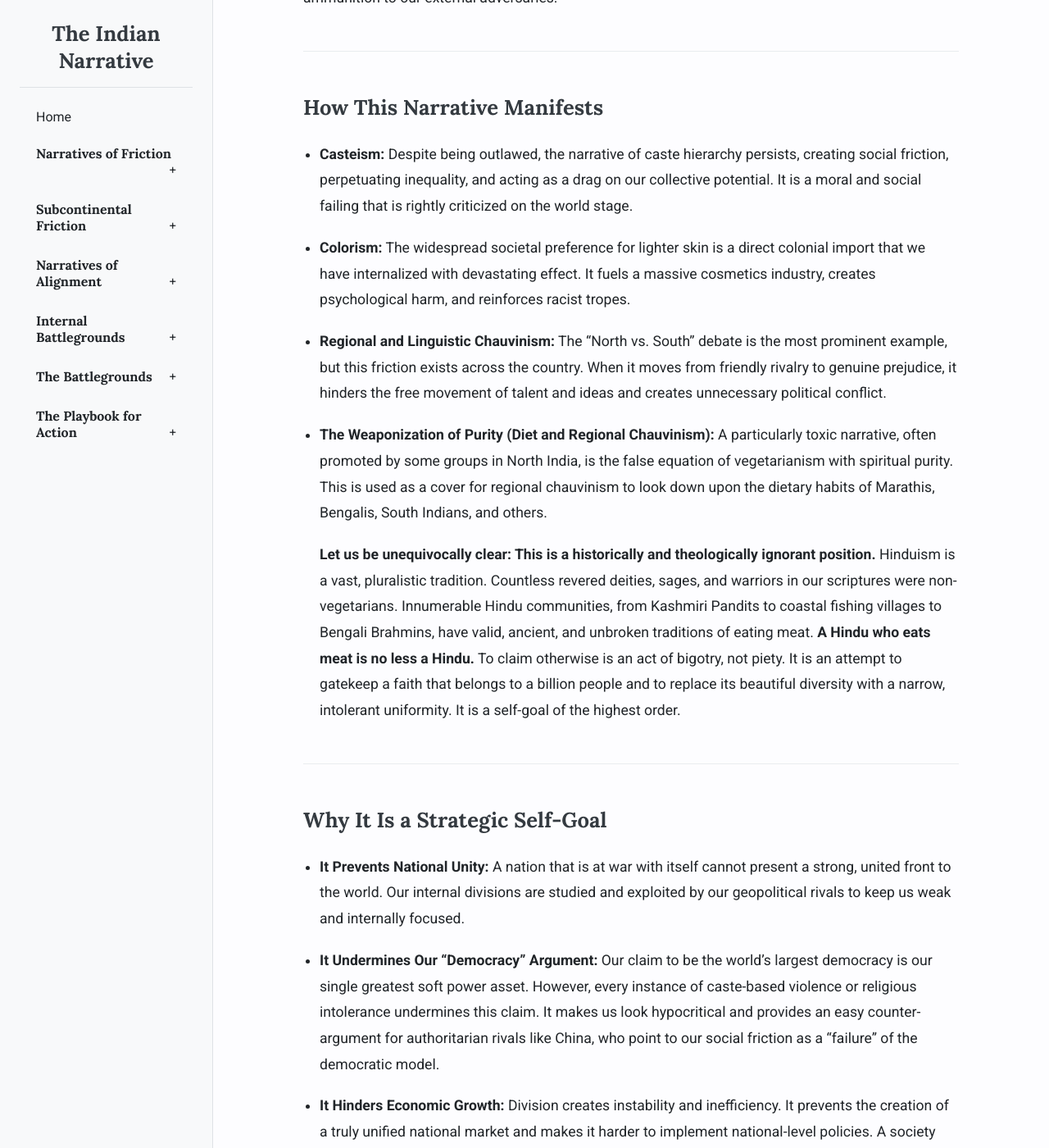
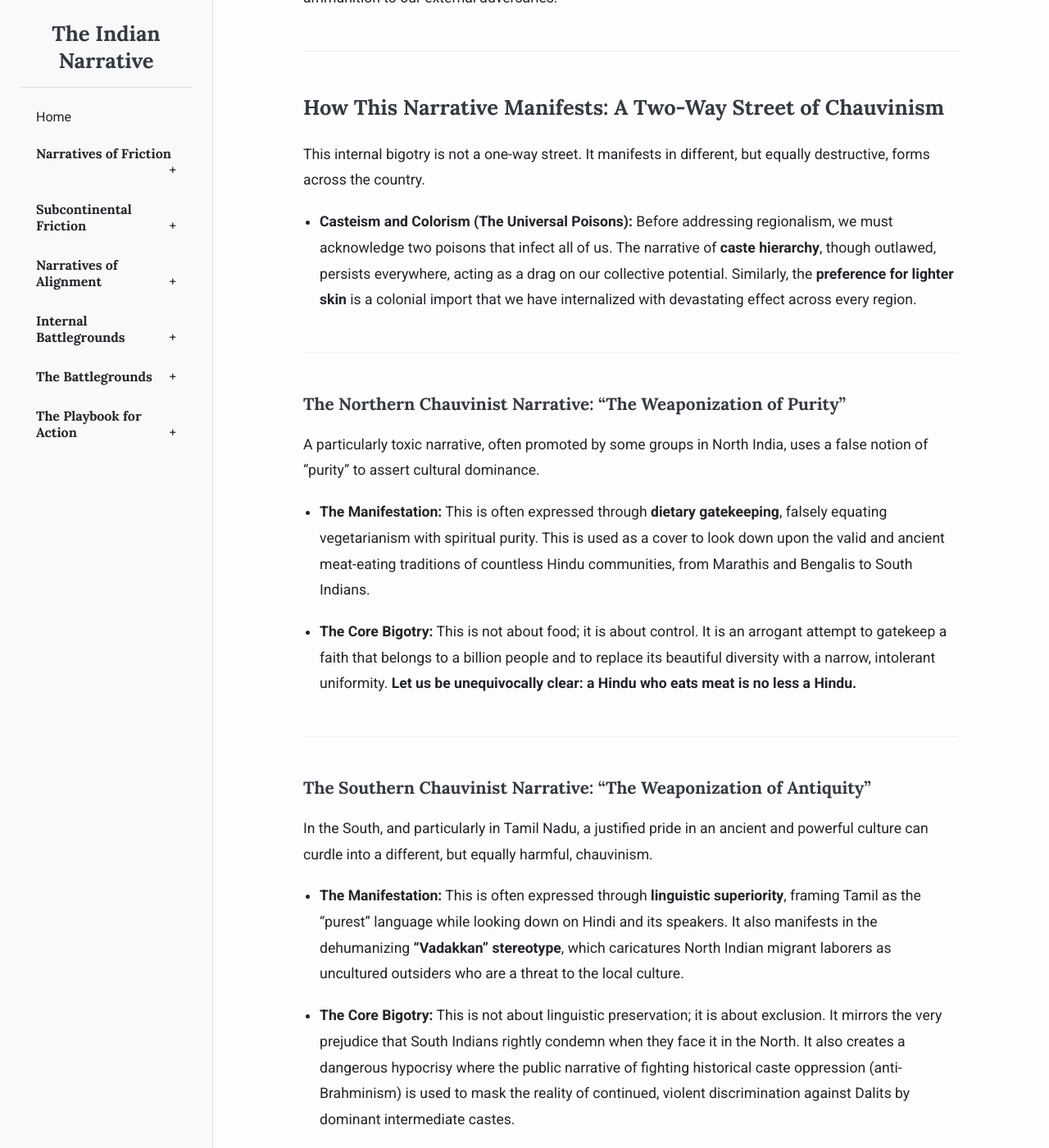
Before and after one commit to nodesman/indian-narrative, a Jekyll site: the page built from fractured-mirror.md, in a window 1280 px wide and 1400 px high, scrolled down 461 px. Shown: the whole window at 82% size. Built offline with Jekyll 4.4.1, drawn with Linux system fonts in a browser that asks for light colours; some of the changed text lies outside the part shown.

Commit message:
docs: Rewrite 'Fractured Mirror' to be a balanced critique
- Overhauls the 'Fractured Mirror' page to hold all forms of regional chauvinism accountable.
- Explicitly deconstructs both the Northern 'weaponization of purity' and the Southern 'weaponization of antiquity'.
- Calls out the hypocrisy of casteism within Southern social justice narratives.
- This creates a more honest, credible, and balanced analysis of India's internal divisions.

```diff
--- a/fractured-mirror.md
+++ b/fractured-mirror.md
@@ -12,15 +12,31 @@ This is our most dangerous internal vulnerability. It paralyzes national progres
 
 ---
 
-### How This Narrative Manifests
+### How This Narrative Manifests: A Two-Way Street of Chauvinism
 
-*   **Casteism:** Despite being outlawed, the narrative of caste hierarchy persists, creating social friction, perpetuating inequality, and acting as a drag on our collective potential. It is a moral and social failing that is rightly criticized on the world stage.
-*   **Colorism:** The widespread societal preference for lighter skin is a direct colonial import that we have internalized with devastating effect. It fuels a massive cosmetics industry, creates psychological harm, and reinforces racist tropes.
-*   **Regional and Linguistic Chauvinism:** The "North vs. South" debate is the most prominent example, but this friction exists across the country. When it moves from friendly rivalry to genuine prejudice, it hinders the free movement of talent and ideas and creates unnecessary political conflict.
+This internal bigotry is not a one-way street. It manifests in different, but equally destructive, forms across the country.
 
-*   **The Weaponization of Purity (Diet and Regional Chauvinism):** A particularly toxic narrative, often promoted by some groups in North India, is the false equation of vegetarianism with spiritual purity. This is used as a cover for regional chauvinism to look down upon the dietary habits of Marathis, Bengalis, South Indians, and others.
+*   **Casteism and Colorism (The Universal Poisons):** Before addressing regionalism, we must acknowledge two poisons that infect all of us. The narrative of **caste hierarchy**, though outlawed, persists everywhere, acting as a drag on our collective potential. Similarly, the **preference for lighter skin** is a colonial import that we have internalized with devastating effect across every region.
 
-    **Let us be unequivocally clear: This is a historically and theologically ignorant position.** Hinduism is a vast, pluralistic tradition. Countless revered deities, sages, and warriors in our scriptures were non-vegetarians. Innumerable Hindu communities, from Kashmiri Pandits to coastal fishing villages to Bengali Brahmins, have valid, ancient, and unbroken traditions of eating meat. **A Hindu who eats meat is no less a Hindu.** To claim otherwise is an act of bigotry, not piety. It is an attempt to gatekeep a faith that belongs to a billion people and to replace its beautiful diversity with a narrow, intolerant uniformity. It is a self-goal of the highest order.
+---
+
+#### The Northern Chauvinist Narrative: "The Weaponization of Purity"
+
+A particularly toxic narrative, often promoted by some groups in North India, uses a false notion of "purity" to assert cultural dominance.
+
+*   **The Manifestation:** This is often expressed through **dietary gatekeeping**, falsely equating vegetarianism with spiritual purity. This is used as a cover to look down upon the valid and ancient meat-eating traditions of countless Hindu communities, from Marathis and Bengalis to South Indians.
+*   **The Core Bigotry:** This is not about food; it is about control. It is an arrogant attempt to gatekeep a faith that belongs to a billion people and to replace its beautiful diversity with a narrow, intolerant uniformity. **Let us be unequivocally clear: a Hindu who eats meat is no less a Hindu.**
+
+---
+
+#### The Southern Chauvinist Narrative: "The Weaponization of Antiquity"
+
+In the South, and particularly in Tamil Nadu, a justified pride in an ancient and powerful culture can curdle into a different, but equally harmful, chauvinism.
+
+*   **The Manifestation:** This is often expressed through **linguistic superiority**, framing Tamil as the "purest" language while looking down on Hindi and its speakers. It also manifests in the dehumanizing **"Vadakkan" stereotype**, which caricatures North Indian migrant laborers as uncultured outsiders who are a threat to the local culture.
+*   **The Core Bigotry:** This is not about linguistic preservation; it is about exclusion. It mirrors the very prejudice that South Indians rightly condemn when they face it in the North. It also creates a dangerous hypocrisy where the public narrative of fighting historical caste oppression (anti-Brahminism) is used to mask the reality of continued, violent discrimination against Dalits by dominant intermediate castes.
+
+Both of these narratives are a gift to our adversaries. They reinforce the colonial "Aryan vs. Dravidian" myth and prevent us from seeing ourselves as a single, interwoven civilization.
 
 ---
 
```
